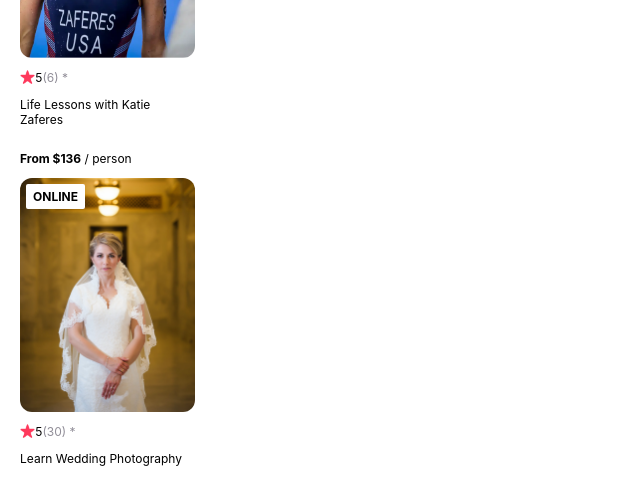
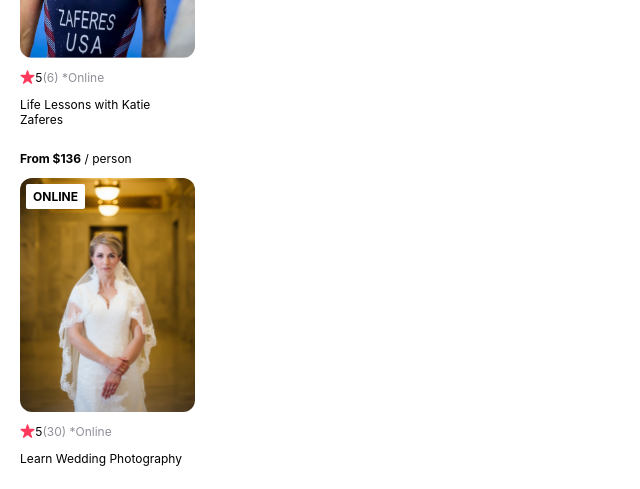
Before and after one commit to mr-nsin/airbnb-clone, a React (Create React App) app: page / in a window 1280 px wide. Shown: the part 266-755 px from the top of the page, without its empty margins (0-640 px from the left). Built offline with nearby package versions, Linux system fonts and the light colour scheme.

Commit message:
Use of object spread operator to pass values inside component

```diff
--- a/src/App.js
+++ b/src/App.js
@@ -9,7 +9,7 @@
   const cards = Data.map(obj => {
     return <Card
         key={obj.id}
-        item={obj}/>
+        {...obj}/>
   })
   return (
       <div>
--- a/src/components/Card.js
+++ b/src/components/Card.js
@@ -3,25 +3,25 @@
 export default function Card(props){
     // console.log(props)
     let badgeText
-    if(props.item.openSpots === 0){
+    if(props.openSpots === 0){
         badgeText = "SOLD OUT"
-    } else if (props.item.location === "Online"){
+    } else if (props.location === "Online"){
         badgeText = "ONLINE"
     }
-    console.log(props.item.location)
+    console.log(props)
     return (
         <div className="card">
             {/* {props.openSpots === 0 && <div className="card--badge">SOLD OUT</div>} */}
             {badgeText && <div className="card--badge">{badgeText}</div>}
-            <img src={require(`../images/${props.item.coverImg}`)} className="card--image"/>
+            <img src={require(`../images/${props.coverImg}`)} className="card--image"/>
             <div className="card--stats">
                 <img src={require('../images/star.png')} className="card--star"/>
-                <span>{props.item.stats.rating}</span>
-                <span className="gray">({props.item.stats.reviewCount}) * </span>
-                <span className="gray">{props.item.stats.country}</span>
+                <span>{props.stats.rating}</span>
+                <span className="gray">({props.stats.reviewCount}) * </span>
+                <span className="gray">{props.location}</span>
             </div>
-            <p className="card--title">{props.item.title}</p>
-            <p className="card--price"><span className="bold">From ${props.item.price}</span> / person</p>
+            <p className="card--title">{props.title}</p>
+            <p className="card--price"><span className="bold">From ${props.price}</span> / person</p>
         </div>
     )
 }
```
